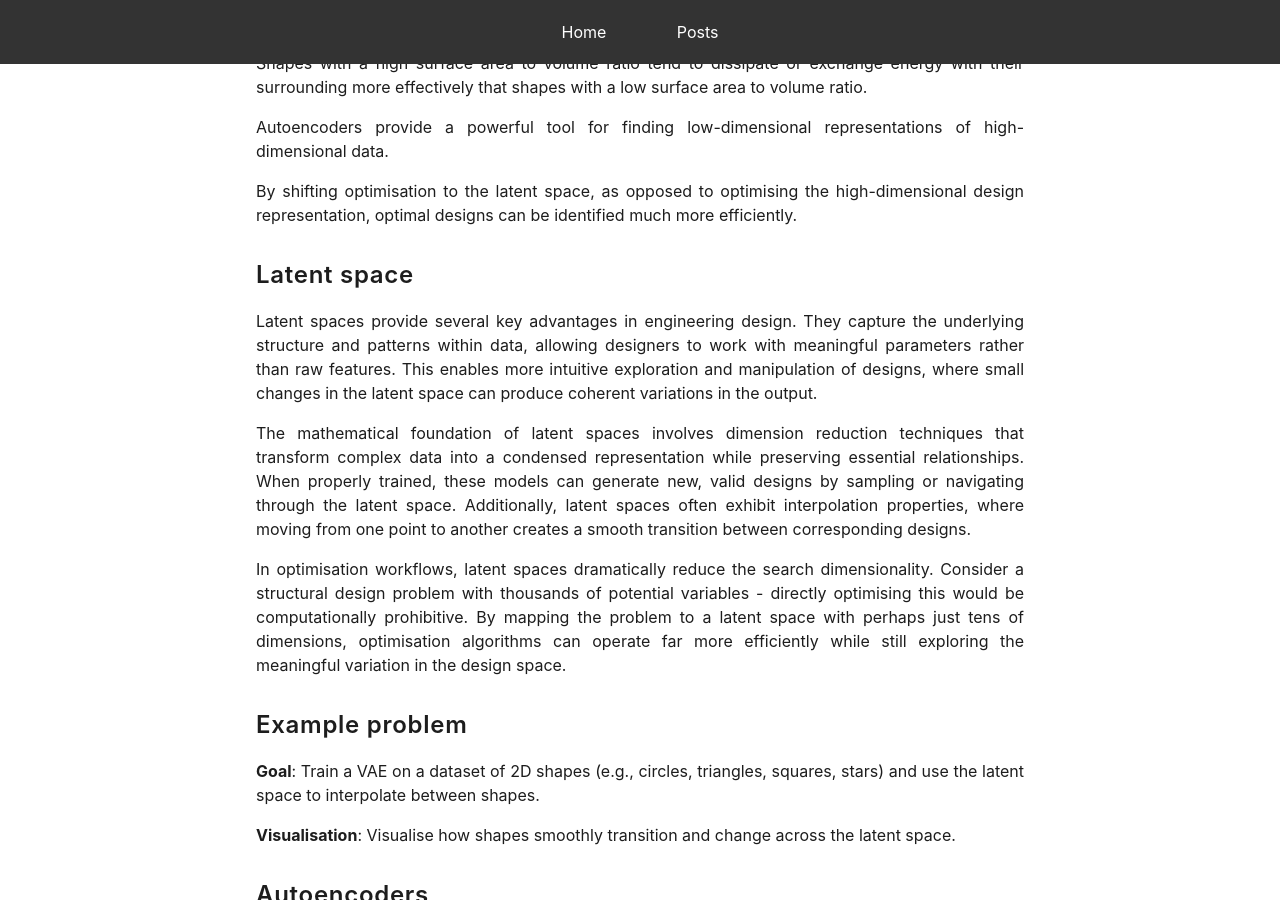
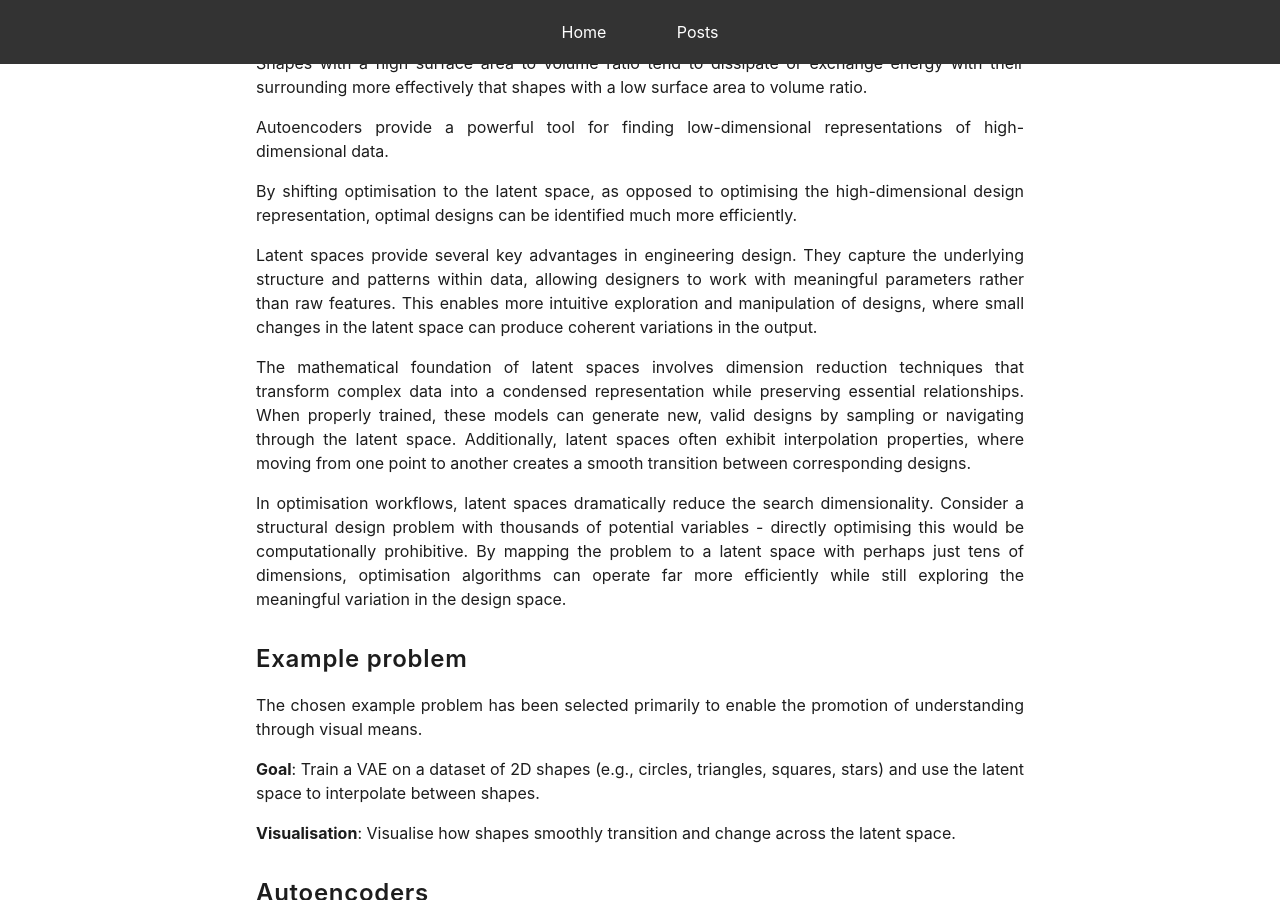
Before and after one commit to mark-hobbs/mark-hobbs.github.io, a Jekyll site: the page built from _posts/2025-01-20-latent-space.md, in a window 1280 px wide and 900 px high, scrolled down 670 px. Built offline with Jekyll 4.4.1, drawn with Linux system fonts in a browser that asks for light colours; some of the changed text lies outside the part shown.

Commit message:
General updates

```diff
--- a/_posts/2025-01-20-latent-space.md
+++ b/_posts/2025-01-20-latent-space.md
@@ -19,8 +19,6 @@ Autoencoders provide a powerful tool for finding low-dimensional representations
 
 By shifting optimisation to the latent space, as opposed to optimising the high-dimensional design representation, optimal designs can be identified much more efficiently.
 
-## Latent space
-
 Latent spaces provide several key advantages in engineering design. They capture the underlying structure and patterns within data, allowing designers to work with meaningful parameters rather than raw features. This enables more intuitive exploration and manipulation of designs, where small changes in the latent space can produce coherent variations in the output.
 
 The mathematical foundation of latent spaces involves dimension reduction techniques that transform complex data into a condensed representation while preserving essential relationships. When properly trained, these models can generate new, valid designs by sampling or navigating through the latent space. Additionally, latent spaces often exhibit interpolation properties, where moving from one point to another creates a smooth transition between corresponding designs.
@@ -28,6 +26,8 @@ The mathematical foundation of latent spaces involves dimension reduction techni
 In optimisation workflows, latent spaces dramatically reduce the search dimensionality. Consider a structural design problem with thousands of potential variables - directly optimising this would be computationally prohibitive. By mapping the problem to a latent space with perhaps just tens of dimensions, optimisation algorithms can operate far more efficiently while still exploring the meaningful variation in the design space.
 
 ## Example problem
+
+The chosen example problem has been selected primarily to enable the promotion of understanding through visual means.
 
 **Goal**: Train a VAE on a dataset of 2D shapes (e.g., circles, triangles, squares, stars) and use the latent space to interpolate between shapes.
 
@@ -216,8 +216,6 @@ def loss_function(self, reconstructed_x, x, mean, logvar, beta=1.0):
 
 [Latent space visualisation example 2 - 2D shape distribution](https://www.youtube.com/watch?v=sV2FOdGqlX0&t=38s&ab_channel=AqeelAnwar)
 
-## Optimisation in the latent space
-
 ## Generative modelling
 
 ## References
```
